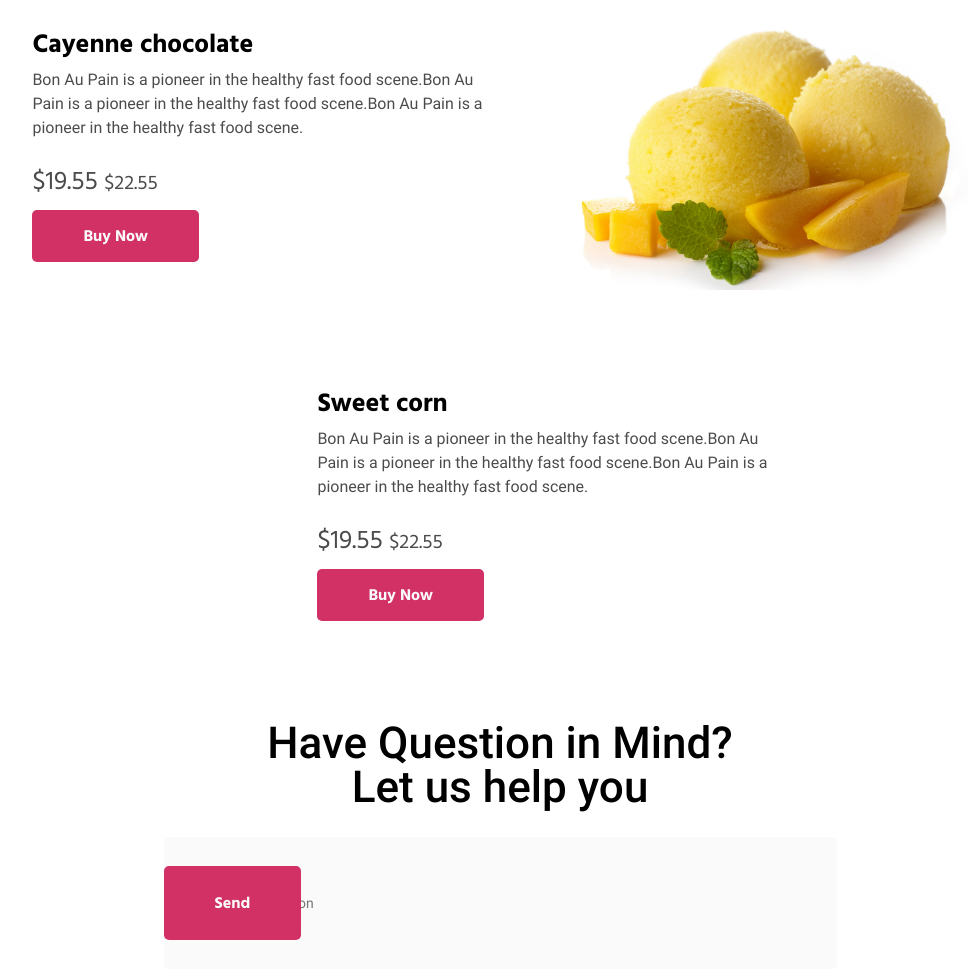
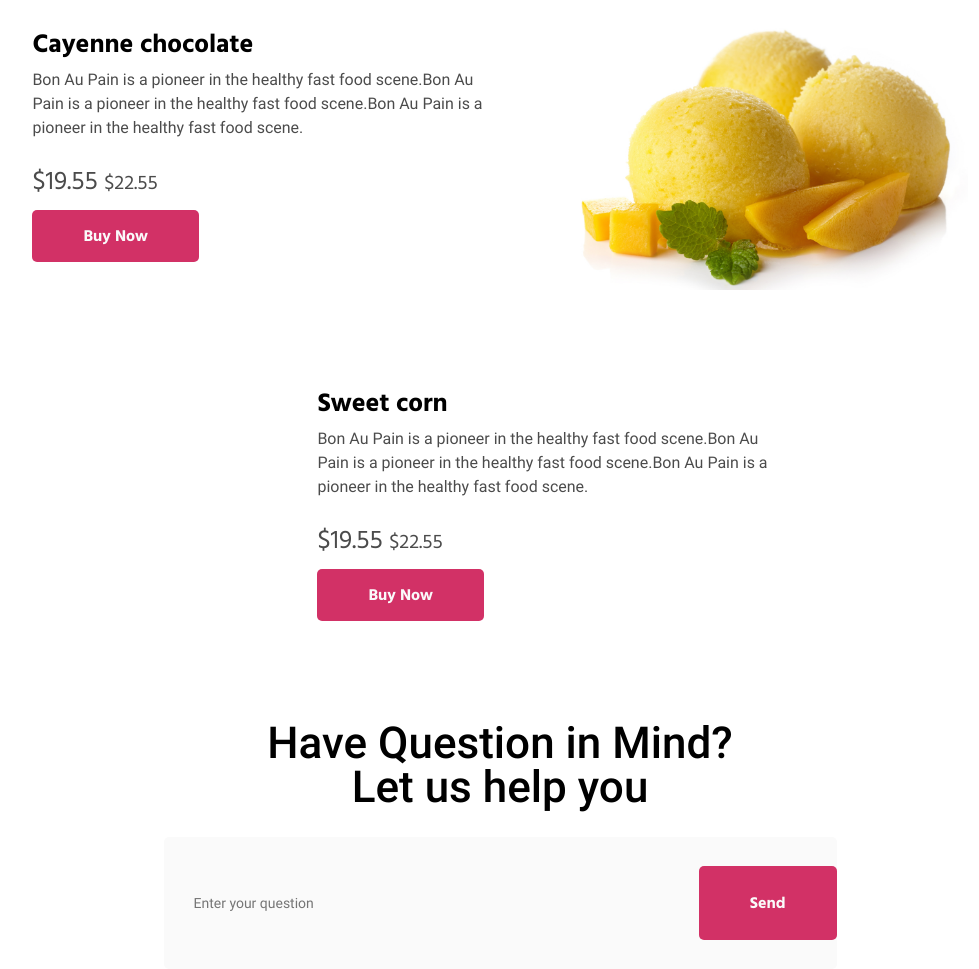
Before and after one commit to khojiakbargofurov/polar, a plain HTML site: page index.html in a window 1280 px wide. Shown: the part 2268-3237 px from the top of the page, without its empty margins (140-1119 px from the left). Drawn offline with Linux system fonts and the light colour scheme.

Commit message:
site form ready

```diff
--- a/css/style.css
+++ b/css/style.css
@@ -353,7 +353,7 @@
 .form-one{
   display: flex;
   align-items: center;
-  justify-content: endgit;
+  justify-content: end;
 }
 input{
   width: 503px;
```
